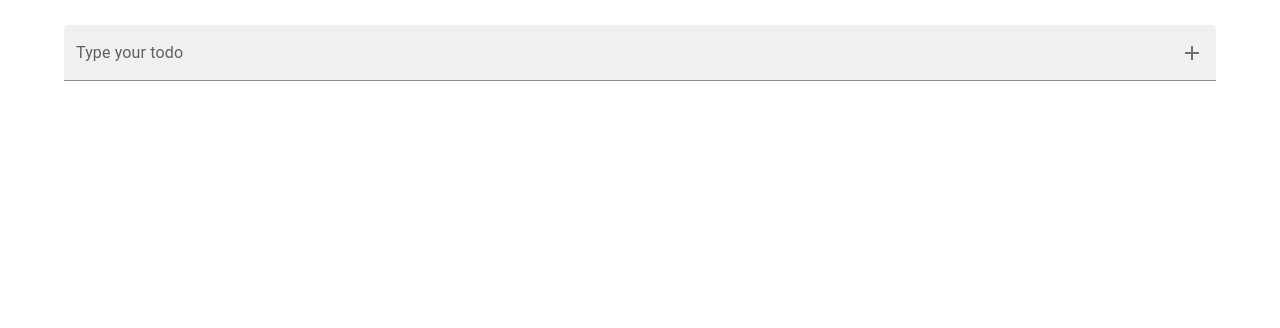
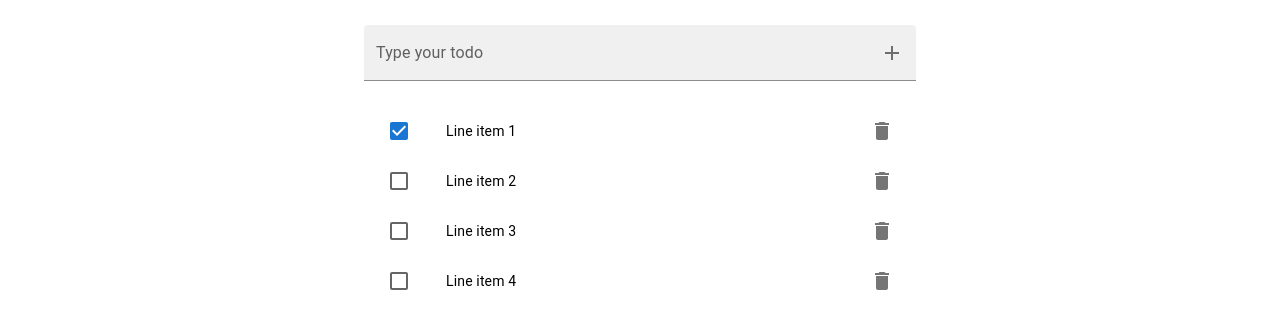
Before and after one commit to eryilmazyasin/todo-with-react-typescript, a React (Create React App) app: page / in a window 1280 px wide. Shown: the top 328 px of the page. Built offline with nearby package versions, Linux system fonts and the light colour scheme.

Commit message:
Add todo function added

```diff
--- a/src/App.tsx
+++ b/src/App.tsx
@@ -1,15 +1,32 @@
-import React from "react";
-import { Container, Grid, InputAdornment } from "@mui/material";
-import { Add } from "@mui/icons-material";
-import TextField from "./components/TextField";
+import { useState } from "react";
+import { Container, Grid } from "@mui/material";
+import { TextField, List } from "./components";
 
 import classes from "./styles";
 
 function App() {
+  const [todos, setTodos] = useState<string[]>([]);
+
+  const addTodo = (todo: string) => {
+    console.log({ todoAddTodo: todo });
+    if (!todo.length) return;
+
+    const updatedTodos = [...todos, todo];
+    setTodos(updatedTodos);
+  };
+
+  console.log({ todos });
+
   return (
-    <Container maxWidth="lg" className={classes.container}>
-      <Grid item xs={8}>
-        <TextField />
+    <Container maxWidth="sm" className={classes.container}>
+      {/* Header textfield */}
+      <Grid item xs={12}>
+        <TextField handleAddTodo={addTodo} />
+      </Grid>
+      {/* Header textfield end*/}
+
+      <Grid container item xs={12}>
+        <List />
       </Grid>
     </Container>
   );
--- /dev/null
+++ b/src/components/List.tsx
@@ -0,0 +1,70 @@
+import * as React from "react";
+import List from "@mui/material/List";
+import ListItem from "@mui/material/ListItem";
+import ListItemButton from "@mui/material/ListItemButton";
+import ListItemIcon from "@mui/material/ListItemIcon";
+import ListItemText from "@mui/material/ListItemText";
+import Checkbox from "@mui/material/Checkbox";
+import IconButton from "@mui/material/IconButton";
+
+import { Delete } from "@mui/icons-material";
+
+export default function CheckboxList() {
+  const [checked, setChecked] = React.useState([0]);
+
+  const handleToggle = (value: number) => () => {
+    const currentIndex = checked.indexOf(value);
+    const newChecked = [...checked];
+
+    if (currentIndex === -1) {
+      newChecked.push(value);
+    } else {
+      newChecked.splice(currentIndex, 1);
+    }
+
+    setChecked(newChecked);
+  };
+
+  return (
+    <List
+      sx={{
+        width: "100%",
+        bgcolor: "background.paper",
+        padding: "25px 10px 0 10px",
+      }}
+    >
+      {[0, 1, 2, 3].map((value) => {
+        const labelId = `checkbox-list-label-${value}`;
+
+        return (
+          <ListItem
+            key={value}
+            secondaryAction={
+              <IconButton edge="end" aria-label="comments">
+                <Delete />
+              </IconButton>
+            }
+            disablePadding
+          >
+            <ListItemButton
+              role={undefined}
+              onClick={handleToggle(value)}
+              dense
+            >
+              <ListItemIcon>
+                <Checkbox
+                  edge="start"
+                  checked={checked.indexOf(value) !== -1}
+                  tabIndex={-1}
+                  disableRipple
+                  inputProps={{ "aria-labelledby": labelId }}
+                />
+              </ListItemIcon>
+              <ListItemText id={labelId} primary={`Line item ${value + 1}`} />
+            </ListItemButton>
+          </ListItem>
+        );
+      })}
+    </List>
+  );
+}
--- a/src/components/TextField.tsx
+++ b/src/components/TextField.tsx
@@ -1,9 +1,29 @@
+import { useRef, useState } from "react";
 import { InputAdornment, TextField } from "@mui/material";
 import { Add } from "@mui/icons-material";
 
 import classes from "../styles";
+import React from "react";
 
-const MyTextField = () => {
+interface IProps {
+  handleAddTodo: (todo: string) => void;
+}
+
+export default function MyTextField(props: IProps) {
+  const [todo, setTodo] = useState("");
+  const { handleAddTodo } = props;
+
+  const handleKeyDown = (e: React.KeyboardEvent<HTMLInputElement>) => {
+    if (e.key === "Enter") {
+      handleAddTodo(todo);
+      setTodo("");
+    }
+  };
+
+  const handleOnChange = (e: React.ChangeEvent<HTMLInputElement>) => {
+    setTodo(e.target.value);
+  };
+
   return (
     <TextField
       className={classes.input}
@@ -18,8 +38,9 @@ const MyTextField = () => {
           </InputAdornment>
         ),
       }}
+      onKeyDown={handleKeyDown}
+      onChange={handleOnChange}
+      value={todo}
     />
   );
-};
-
-export default MyTextField;
+}
--- /dev/null
+++ b/src/components/index.ts
@@ -0,0 +1,2 @@
+export { default as List } from "./List";
+export { default as TextField } from "./TextField";
```
